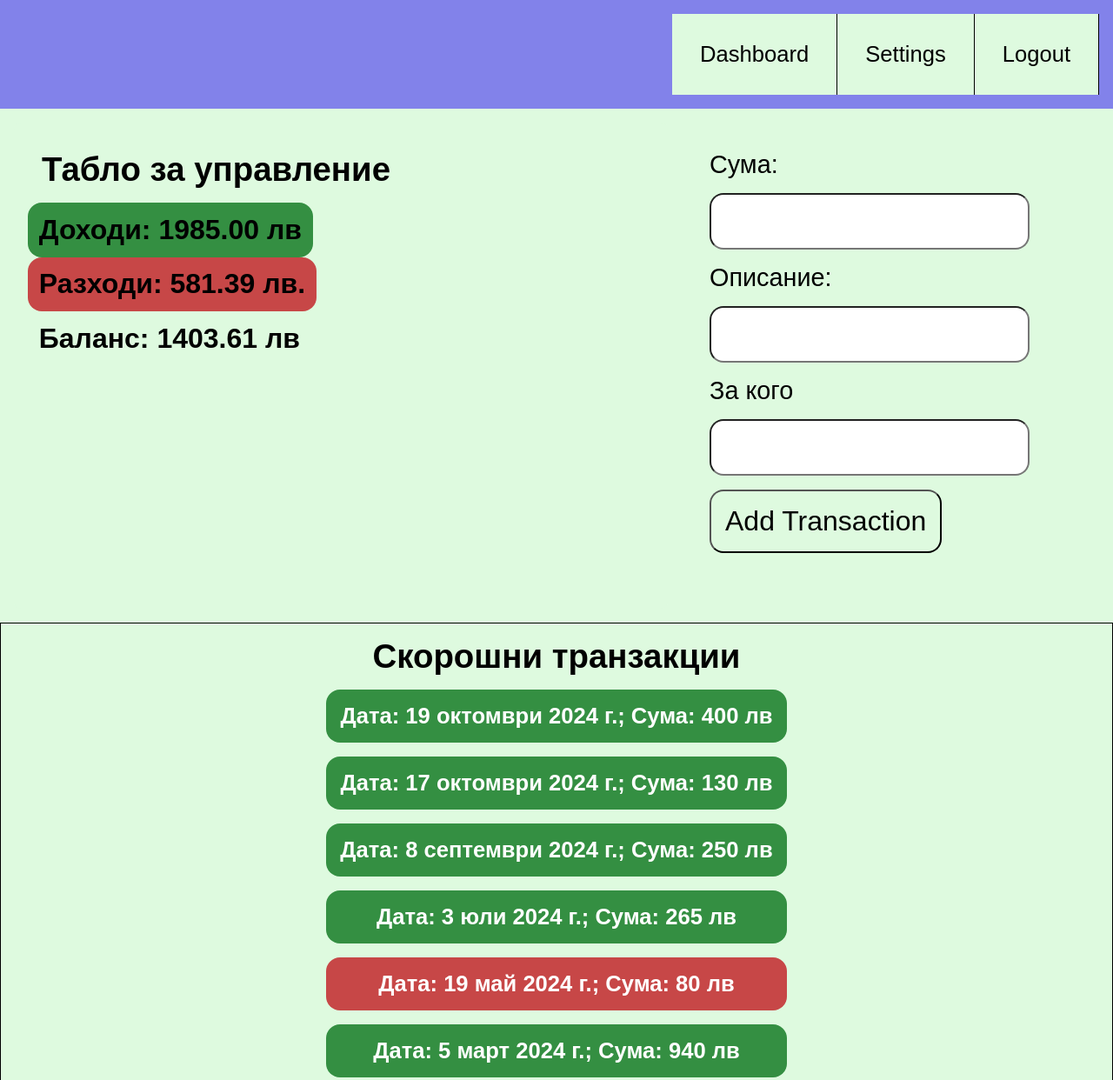
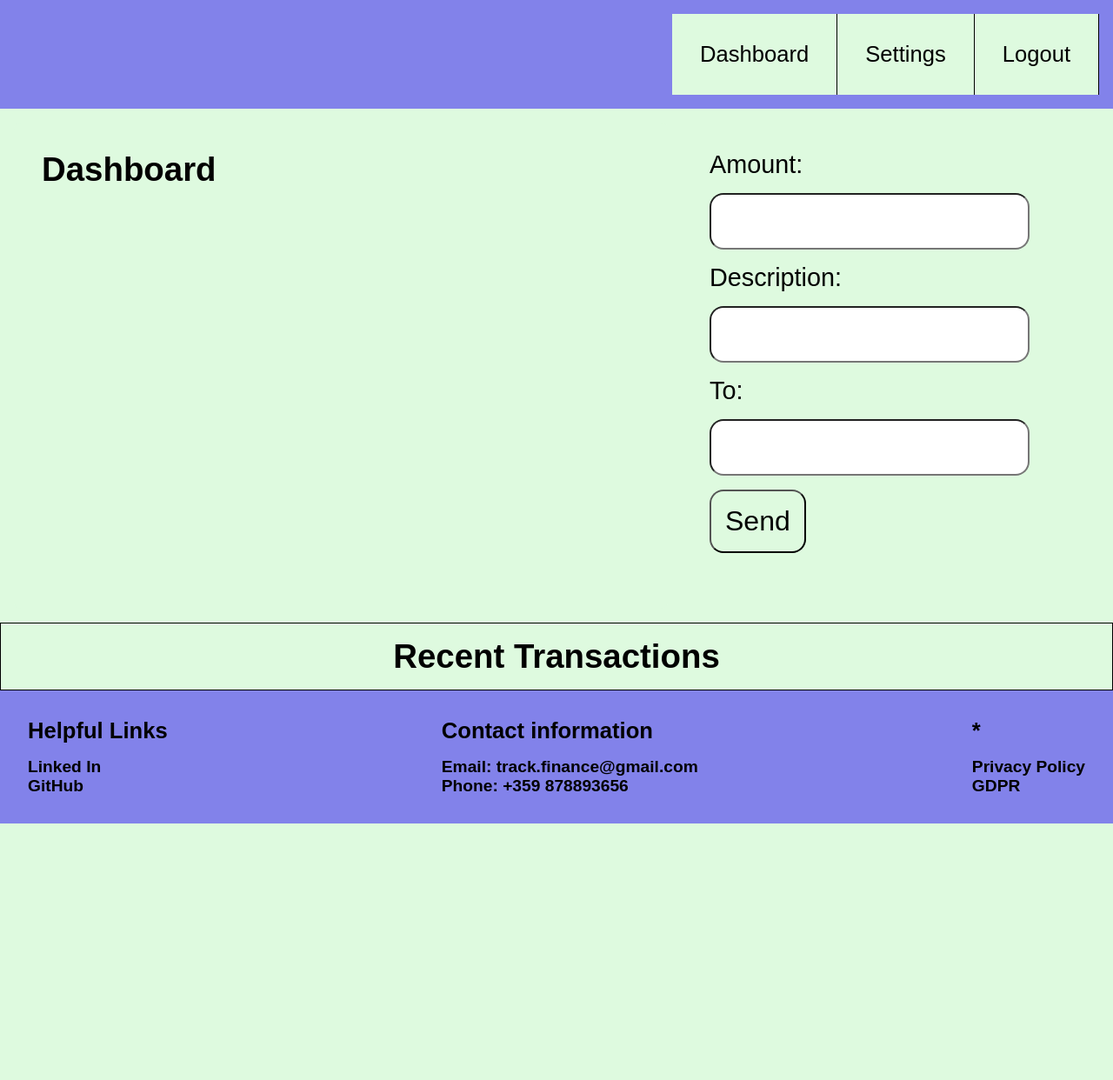
Before and after one commit to AdrianVittig/FinanceTracker, a plain HTML site: page index.html in a window 1280 px wide. Shown: the top 1242 px of the page at 87% size. After the commit the page ends 947 px from the top, so only its background shows below. Drawn offline with Linux system fonts and the light colour scheme.

Commit message:
Added corrected fields

```diff
--- a/index.html
+++ b/index.html
@@ -27,40 +27,34 @@
     <main>
       <div class="dashboard-container">
         <section class="dashboard-section">
-          <h2 class="dashboard-title">Табло за управление</h2>
+          <h2 class="dashboard-title">Dashboard</h2>
           <p class="el total-income"></p>
-          <p class="el total-expenses">5лв</p>
-          <p class="el balance">10лв</p>
+          <p class="el total-expenses"></p>
+          <p class="el balance"></p>
         </section>
 
         <section class="send-transaction">
           <div class="transaction-form">
             <form class="add-transaction-form">
-              <label for="amount">Сума: </label>
+              <label for="amount">Amount: </label>
               <input type="number" id="amount" required />
 
-              <label for="description">Описание: </label>
+              <label for="description">Description: </label>
               <input type="text" id="description" required />
 
-              <label for="to-who">За кого</label>
+              <label for="to-who">To: </label>
               <input type="text" id="to-who" required />
-              <button type="submit" class="add-transactions">
-                Add Transaction
-              </button>
+              <button type="submit" class="add-transactions">Send</button>
             </form>
           </div>
         </section>
       </div>
 
       <section class="recent-transations-section">
-        <h2>Скорошни транзакции</h2>
+        <h2>Recent Transactions</h2>
         <ul class="recent-transactions-list">
-          <li class="recent-transaction-li">
-            Дата, Описание, Сума, Категория - по желание
-          </li>
-          <li class="recent-transaction-li">
-            Дата, Описание, Сума, Категория - по желание
-          </li>
+          <li class="recent-transaction-li"></li>
+          <li class="recent-transaction-li"></li>
         </ul>
       </section>
     </main>
--- a/script.js
+++ b/script.js
@@ -1,16 +1,10 @@
-const movementsArr = [250, 130, -500, 940, -80, 265, -1.39, 400];
+const movementsArr = [];
 
-const datesArr = [
-  "2024-09-08",
-  "2024-10-17",
-  "2023-08-15",
-  "2024-03-05",
-  "2024-05-19",
-  "2024-07-03",
-  "2023-01-01",
-  "2024-10-19",
-  "2024-10-30",
-];
+const datesArr = [];
+
+const descriptionsArr = [];
+
+const receiverArr = [];
 
 const balanceLabel = document.querySelector(".balance");
 
@@ -32,8 +26,8 @@ function formatCurrency(amount) {
   return `${Math.abs(amount.toFixed(2))} лв`;
 }
 function formatDate(dateString) {
-  const options = { year: "numeric", month: "long", day: "numeric" };
-  return new Date(dateString).toLocaleDateString("bg-BG", options);
+  const options = { year: "numeric", month: "numeric", day: "numeric" };
+  return new Date(dateString).toLocaleDateString("de-DE", options);
 }
 
 function updateIncome() {
@@ -43,9 +37,9 @@ function updateIncome() {
     })
     .reduce(function (acc, mov) {
       return (acc += mov);
-    });
-  totalIncomeLabel.textContent = `Доходи: ${totalIncome.toFixed(2)} лв`;
-  totalIncomeLabel.style.backgroundColor = "rgb(52, 143, 66)";
+    }, 0);
+  totalIncomeLabel.textContent = `Income: ${totalIncome.toFixed(2)} лв`;
+  totalIncomeLabel.style.backgroundColor = "rgb(52, 143, 66, 50%)";
   totalIncomeLabel.style.borderRadius = "1rem";
   totalIncomeLabel.style.fontWeight = "bold";
 }
@@ -57,12 +51,12 @@ function updateExpenses() {
     })
     .reduce(function (acc, mov) {
       return (acc += mov);
-    });
-  totalExpensesLabel.textContent = `Разходи: ${Math.abs(
+    }, 0);
+  totalExpensesLabel.textContent = `Expenses: ${Math.abs(
     totalExpenses.toFixed(2)
   )} лв.`;
   // totalExpensesLabel.style.padding = "1rem";
-  totalExpensesLabel.style.backgroundColor = "rgb(199,71,71)";
+  totalExpensesLabel.style.backgroundColor = "rgb(199,71,71, 50%)";
   totalExpensesLabel.style.borderRadius = "1rem";
   totalExpensesLabel.style.fontWeight = "bold";
 }
@@ -71,7 +65,7 @@ function updateBalance() {
   const totalBal = movementsArr.reduce(function (acc, mov) {
     return (acc += mov);
   });
-  balanceLabel.textContent = `Баланс: ${totalBal.toFixed(2)} лв`;
+  balanceLabel.textContent = `Balance: ${totalBal.toFixed(2)} лв`;
 }
 
 function displayMovements() {
@@ -80,27 +74,30 @@ function displayMovements() {
   const transactions = movementsArr.map((movement, index) => ({
     amount: movement,
     date: new Date(datesArr[index]),
+    description: descriptionsArr[index],
+    receiver: receiverArr[index],
   }));
 
   transactions.sort((b, a) => a.date - b.date);
 
   transactions.forEach(function (movement) {
     const listItem = document.createElement("li");
-    listItem.textContent = `Дата: ${formatDate(
-      movement.date
-    )}; Сума: ${formatCurrency(movement.amount)}`;
+    listItem.textContent = `${formatDate(movement.date)} - ${
+      movement.description
+    } - ${movement.receiver} - ${formatCurrency(movement.amount)}`;
 
     listItem.style.padding = "1rem";
     listItem.style.margin = "1rem";
     listItem.style.borderRadius = "1rem";
     listItem.style.fontWeight = "bold";
     listItem.style.textAlign = "center";
+
     if (movement.amount < 0) {
-      listItem.style.backgroundColor = "rgb(199, 71, 71)";
+      listItem.style.backgroundColor = "rgb(199, 71, 71,85%)";
 
       listItem.style.color = "white";
     } else {
-      listItem.style.backgroundColor = "rgb(52, 143, 66)";
+      listItem.style.backgroundColor = "rgb(52, 143, 66,75%)";
       listItem.style.color = "white";
     }
 
@@ -116,7 +113,9 @@ btnAddTransaction.addEventListener("click", function (e) {
   const now = new Date();
   movementsArr.push(amount);
   datesArr.push(now);
-  console.log(`${amount}лв, ${description}; ${toWho}`);
+  descriptionsArr.push(description);
+  receiverArr.push(toWho);
+
   amountInput.value = "";
   descrInput.value = "";
   toWhoInput.value = "";
--- a/style.css
+++ b/style.css
@@ -147,6 +147,7 @@
   padding: 0.8rem;
   font-size: 2rem;
   font-weight: bold;
+  text-align: center;
 }
 
 .add-transactions {
```
Also changed, not shown: 1 other file.
